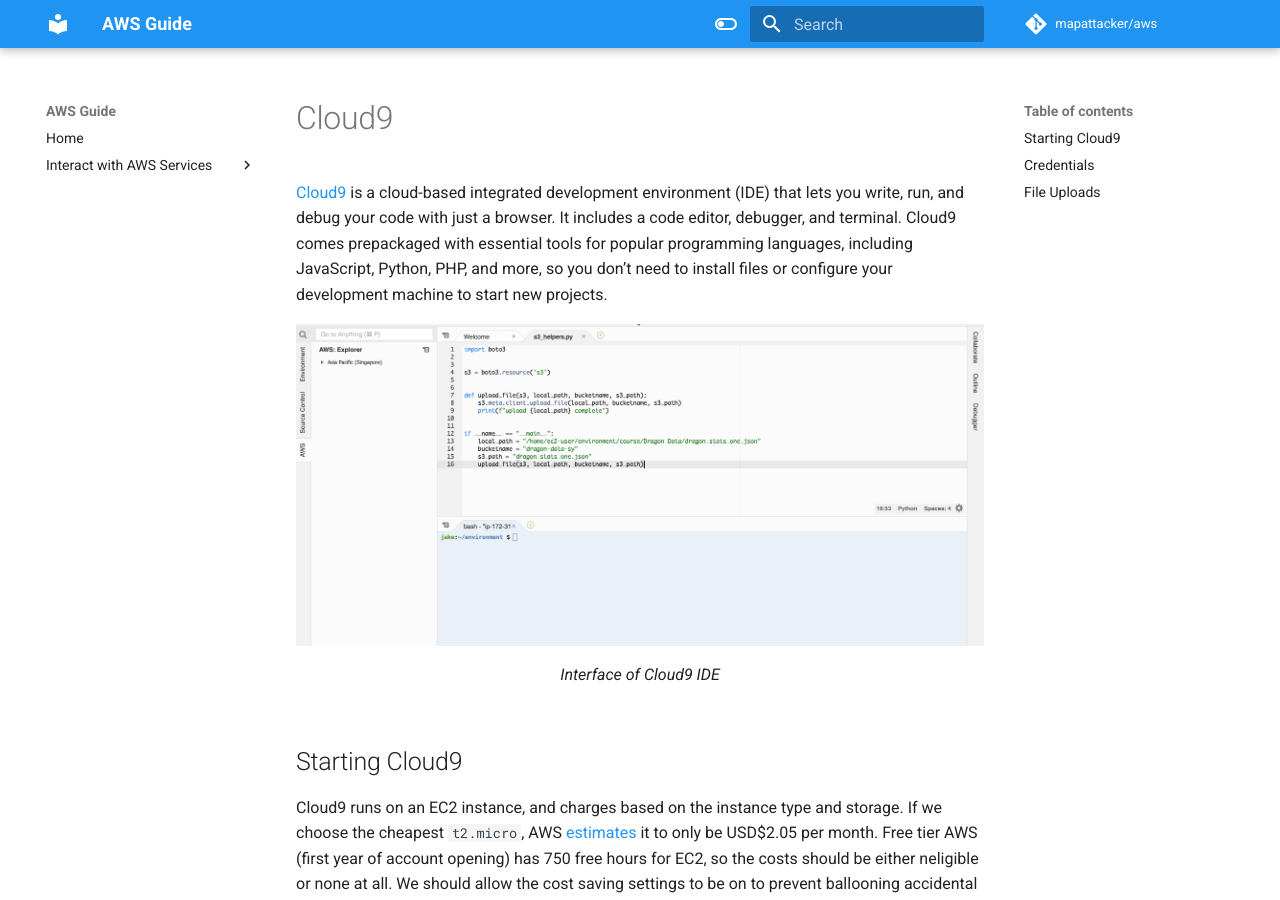
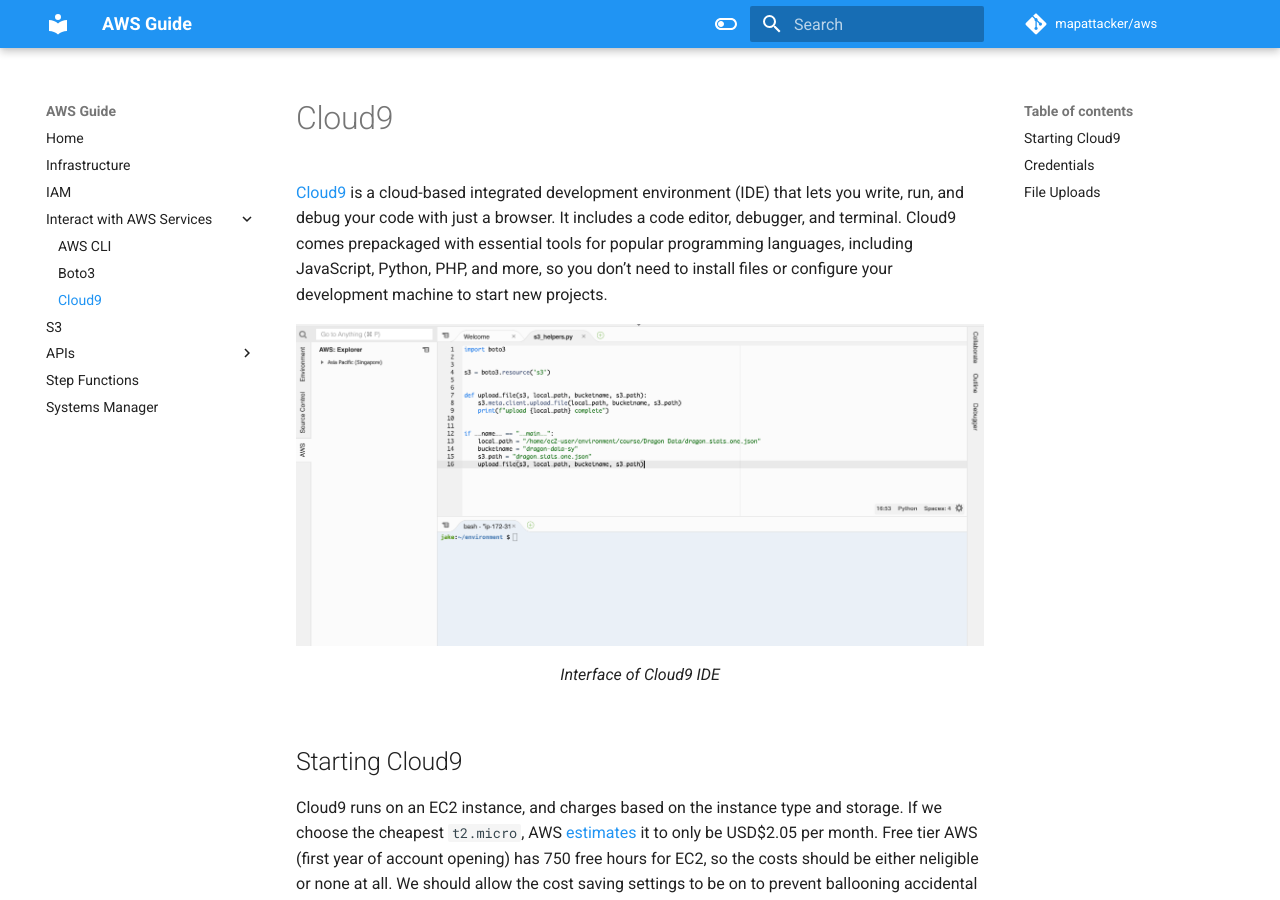
Before and after one commit to mapattacker/aws, an MkDocs documentation site: the page built from docs/cloud9.md, in a window 1280 px wide and 900 px high. Built offline with MkDocs 1.6.1 and Material for MkDocs 9.7.7, drawn with Linux system fonts in a browser that asks for light colours; comment, search, counter and statistics services are not loaded.

Commit message:
Update mkdocs

```diff
--- a/mkdocs.yml
+++ b/mkdocs.yml
@@ -21,8 +21,18 @@
 
 nav:
   - Home: index.md
+  - Infrastructure: aws-infra.md
+  - IAM: iam.md
   - Interact with AWS Services:
       AWS CLI: cli.md
+      Boto3: boto3.md
+      Cloud9: cloud9.md
+  - S3: s3.md
+  - APIs:
+      API Gateway: api-gateway.md
+      Lambda: lambda.md
+  - Step Functions: step-functions.md
+  - Systems Manager: systems-manager.md
 
 repo_name: mapattacker/aws
 repo_url: https://github.com/mapattacker/aws
```
